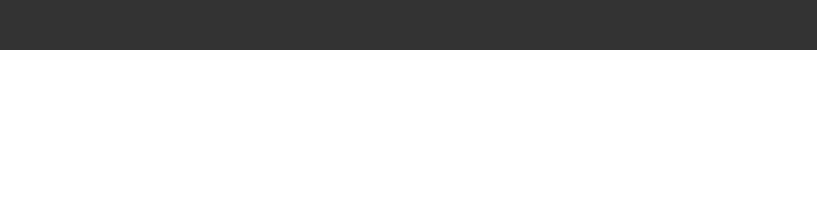
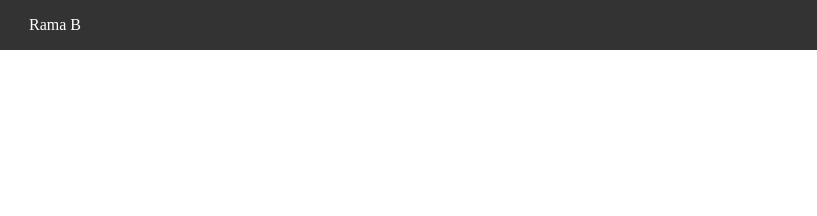
Before and after one commit to rFuentesz1/web.alimentoempresa, a plain HTML site: page index.html in a window 1280 px wide. Shown: the full height of the page, 463-1280 px from the left. Drawn offline with Linux system fonts and the light colour scheme.

Commit message:
Actualizando index.html

```diff
--- a/index.html
+++ b/index.html
@@ -23,6 +23,7 @@
                     <li><a href="#">Not</a></li>
                     <li><a href="#">Unusual</a></li>
                     <li><a href="#">To be</a></li>
+                    <li><a href="#">Rama B</a></li>
                 </ul>
             </div>
         </div>
```
